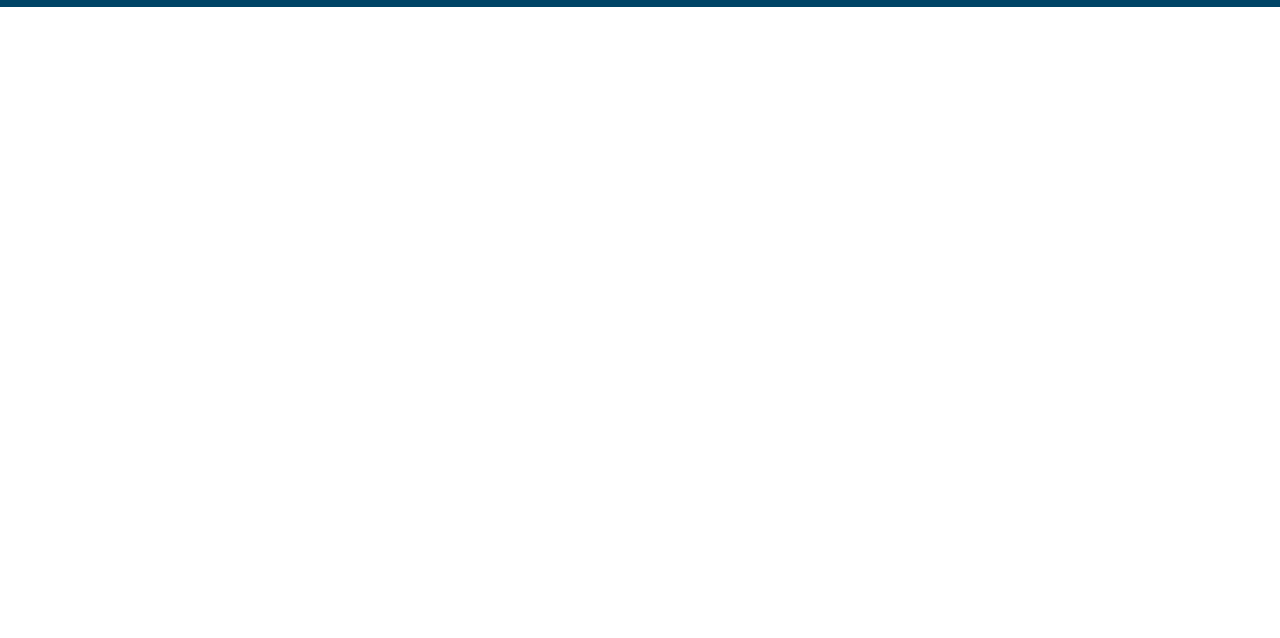
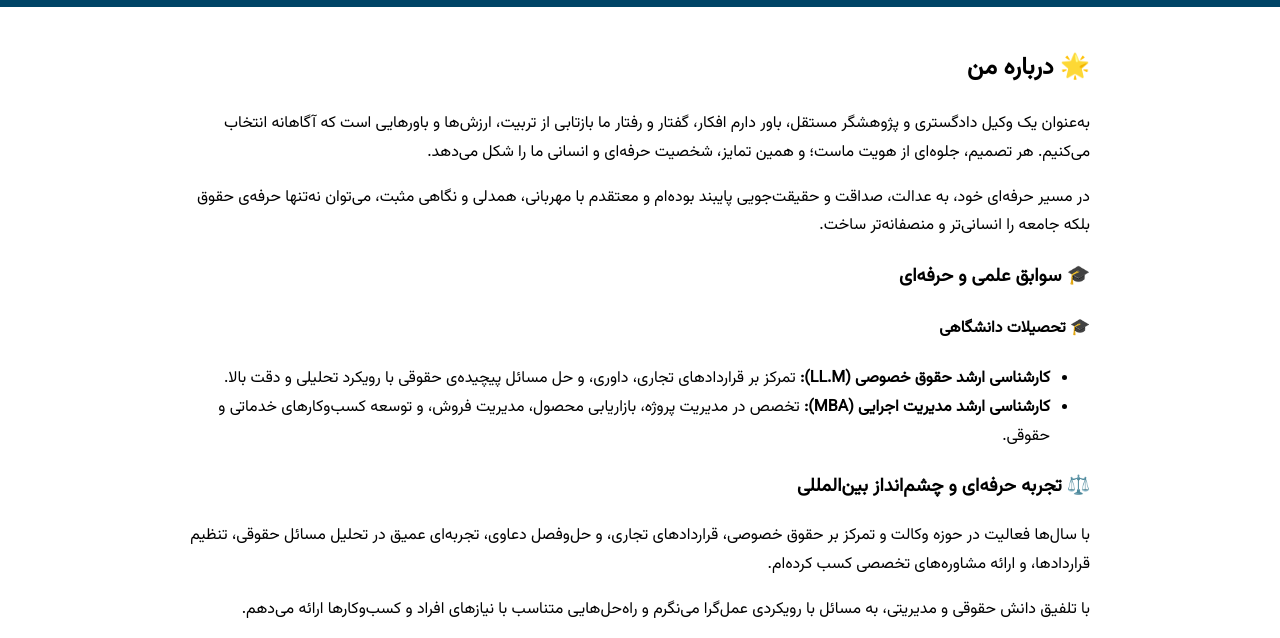
Before and after one commit to behradehsani/behradehsani.github.io, a plain HTML site: page fa/index.html in a window 1280 px wide. Shown: the part 133-771 px from the top of the page. Drawn offline with Linux system fonts and the light colour scheme; files whose address does not match are found by name.

Commit message:
Update index.html

```diff
--- a/fa/index.html
+++ b/fa/index.html
@@ -75,7 +75,7 @@
 </header>
 
 
-<div class="container rtl hidden" id="fa">
+<div class="container rtl " id="fa">
 <section id="about">
 <h2>🌟 درباره من</h2>
 <p>به‌عنوان یک وکیل دادگستری و پژوهشگر مستقل، باور دارم افکار، گفتار و رفتار ما بازتابی از تربیت، ارزش‌ها و باورهایی است که آگاهانه انتخاب می‌کنیم. هر تصمیم، جلوه‌ای از هویت ماست؛ و همین تمایز، شخصیت حرفه‌ای و انسانی ما را شکل می‌دهد.</p>
```
